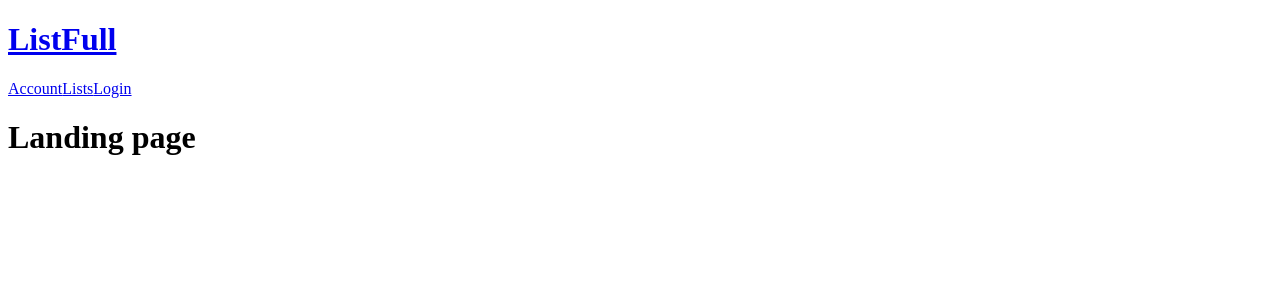
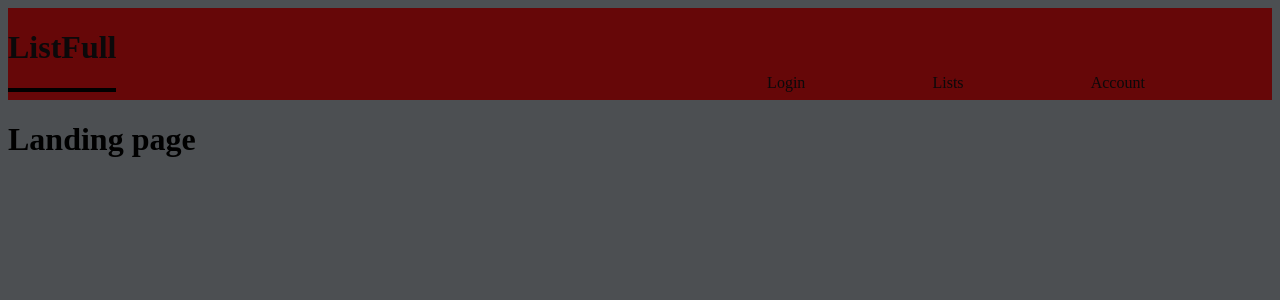
Before and after one commit to Tyler-Gosselin/listful-client, a React (Create React App) app: page / in a window 1280 px wide. Shown: the top 300 px of the page. Built offline with nearby package versions, Linux system fonts and the light colour scheme.

Commit message:
Add styles to Navbar

```diff
--- a/src/Components/App.js
+++ b/src/Components/App.js
@@ -1,5 +1,6 @@
 import { Route, Switch } from "react-router-dom";
 
+import "../styles/main.scss";
 import Naigavtion from "./Navigation/Navigation";
 import Landing from "./Pages/Landing";
 import Auth from "./Pages/Auth";
--- a/src/Components/Navigation/Navigation.js
+++ b/src/Components/Navigation/Navigation.js
@@ -8,16 +8,16 @@ const Naigavtion = () => {
         <NavLink
           exact
           to="/"
-          activeClassName="nav-link-active"
+          activeClassName="nav_link_active"
           className="logo"
         >
           <h1>ListFull</h1>
         </NavLink>
       </div>
       <div className="nav_bar_right">
-        <NavLink to="/account">Account</NavLink>
-        <NavLink to="/list_manage">Lists</NavLink>
-        <NavLink to="/auth">Login</NavLink>
+        <NavLink className="nav_link" activeClassName="nav_link_active" to="/account">Account</NavLink>
+        <NavLink className="nav_link" activeClassName="nav_link_active" to="/list_manage">Lists</NavLink>
+        <NavLink className="nav_link" activeClassName="nav_link_active" to="/auth">Login</NavLink>
       </div>
     </div>
   );
--- /dev/null
+++ b/src/styles/base.scss
@@ -0,0 +1,3 @@
+body {
+  background-color: $dark1;
+}
--- /dev/null
+++ b/src/styles/main.scss
@@ -0,0 +1,3 @@
+@import "./variables.scss";
+@import "./nav.scss";
+@import './base.scss'
--- /dev/null
+++ b/src/styles/nav.scss
@@ -0,0 +1,33 @@
+.nav_bar_wrapper {
+  display: grid;
+  grid-template-columns: 1fr 1fr;
+  background-color: $dark-red;
+  padding-bottom: 0.5rem;
+  position: relative;
+
+  .nav_link_active {
+    border-bottom: 4px solid black;
+  }
+
+  .nav_bar_left {
+    display: flex;
+
+    .logo {
+      color: $dark;
+      text-decoration: none;
+    }
+  }
+
+  .nav_bar_right {
+    display: flex;
+    justify-content: space-evenly;
+    flex-direction: row-reverse;
+    align-items: flex-end;
+    text-decoration: none;
+
+    .nav_link {
+      color: $dark;
+      text-decoration: none;
+    }
+  }
+}
--- /dev/null
+++ b/src/styles/variables.scss
@@ -0,0 +1,10 @@
+$dark: #0b090aff;
+$dark1: rgb(76, 79, 82);
+$dark-red: #660708ff;
+$red: #a4161aff;
+$primary2: #ba181bff;
+$primary3: #e5383bff;
+$accent: #b1a7a6ff;
+$accent1: #d3d3d3ff;
+$accent2: #f5f3f4ff;
+$accent3: #ffffffff;
```
Also changed, not shown: src/styles/media.scss (added), src/styles/mixin.scss (added).
